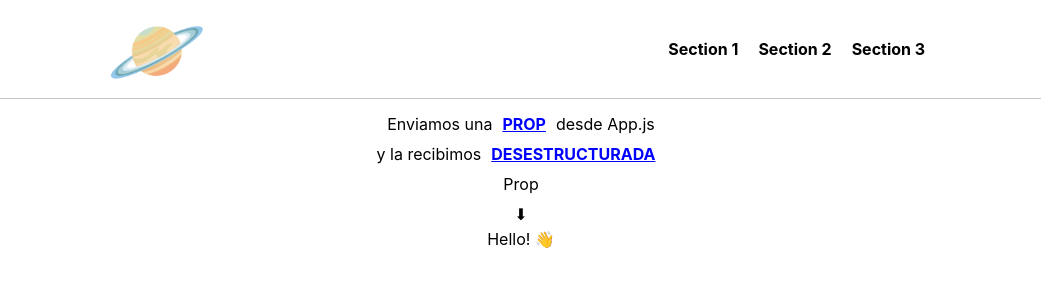
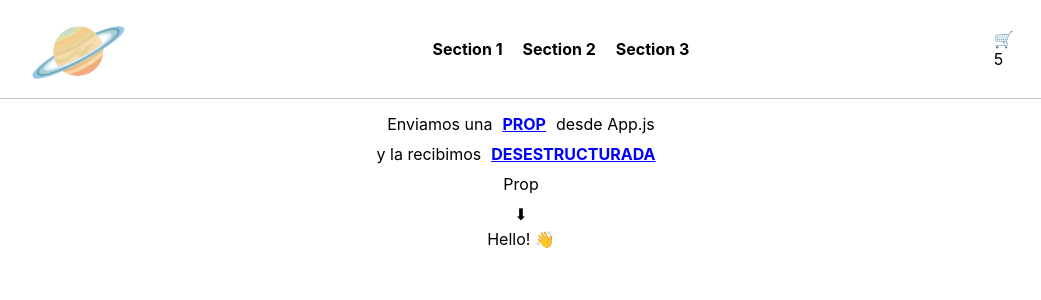
Before and after one commit to SmaelNicolas/Ej_1raEntrega_ReactJs, a React (Create React App) app: page / in a window 1280 px wide. Shown: the top 300 px of the page, without its empty margins (119-1160 px from the left). Built offline with nearby package versions, Linux system fonts and the light colour scheme.

Commit message:
import cartwidget

```diff
--- a/src/components/Navbar/Navbar.jsx
+++ b/src/components/Navbar/Navbar.jsx
@@ -1,3 +1,4 @@
+import { CartWidget } from "../CartWidget/CartWidget";
 import "./navbar.css";
 
 export const Navbar = () => {
@@ -6,7 +7,7 @@ export const Navbar = () => {
 			{/* LOGO */}
 			<div className='navbar--logo'>🪐</div>
 
-			{/* Secciones */}
+			{/* Secciones de la navbar */}
 			<ul className='navbar--ul'>
 				<li className='navbar--ul--li'>
 					<a className='navbar--ul--li--a' href='#section1'>
@@ -24,6 +25,9 @@ export const Navbar = () => {
 					</a>
 				</li>
 			</ul>
+
+			{/* ICON CART + Cantidad */}
+			<CartWidget />
 		</nav>
 	);
 };
```
